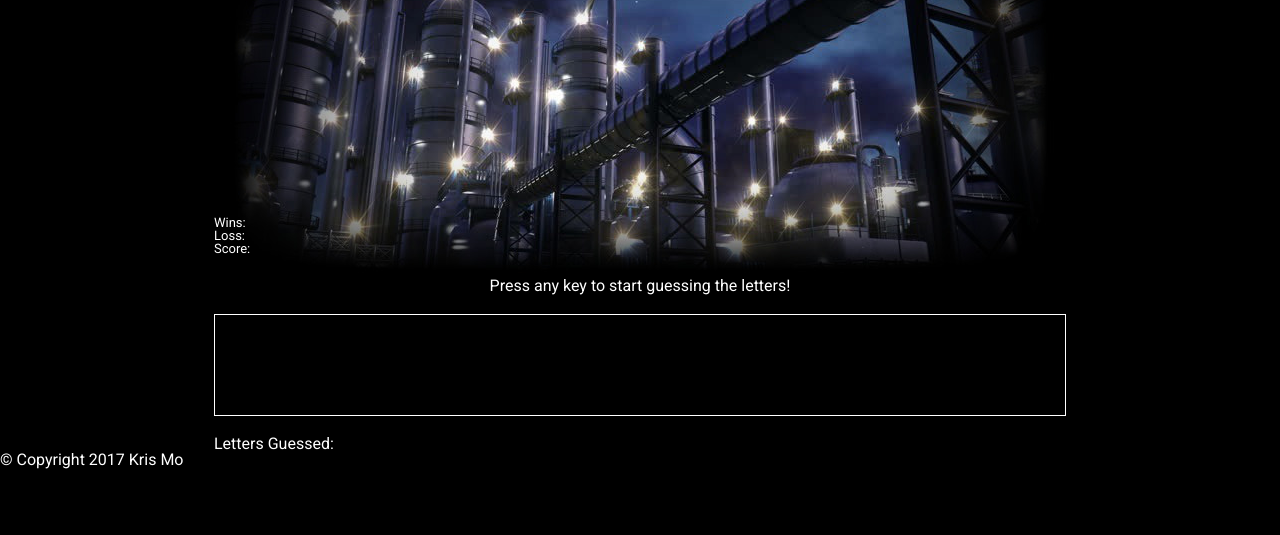
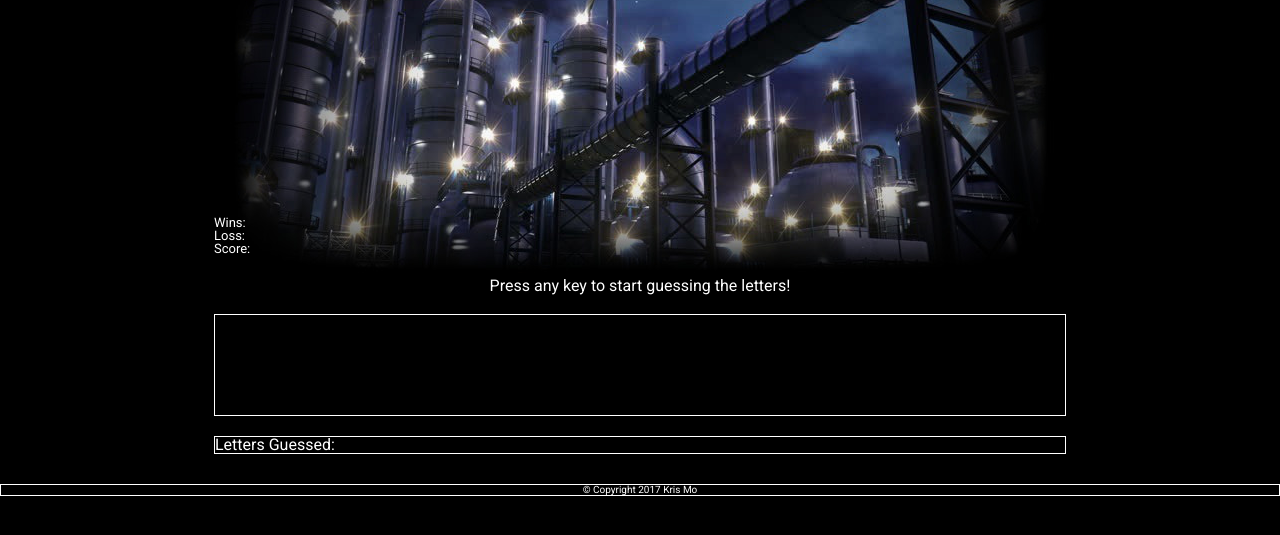
Before and after one commit to krizzm0/Hangman-Game, a plain HTML site: page index.html in a window 1280 px wide. Shown: the part 87-622 px from the top of the page. Drawn offline with Linux system fonts and the light colour scheme.

Commit message:
updated footer text

```diff
--- a/assets/css/style.css
+++ b/assets/css/style.css
@@ -52,3 +52,14 @@ section {
 }
 
 /* Space for Letters Guessed */
+#lettersGuessed {
+	margin-bottom: 30px;
+	border: 1px solid white;
+}
+
+/* Footer */
+footer {
+	text-align: center;
+	font-size: 10px;
+	border: 1px solid white;
+}
```
